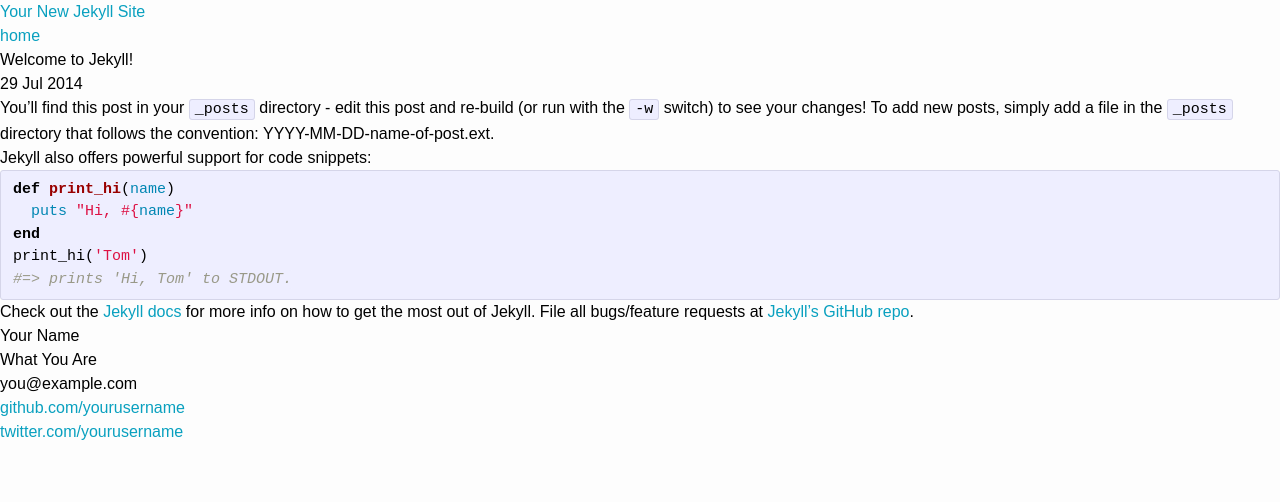
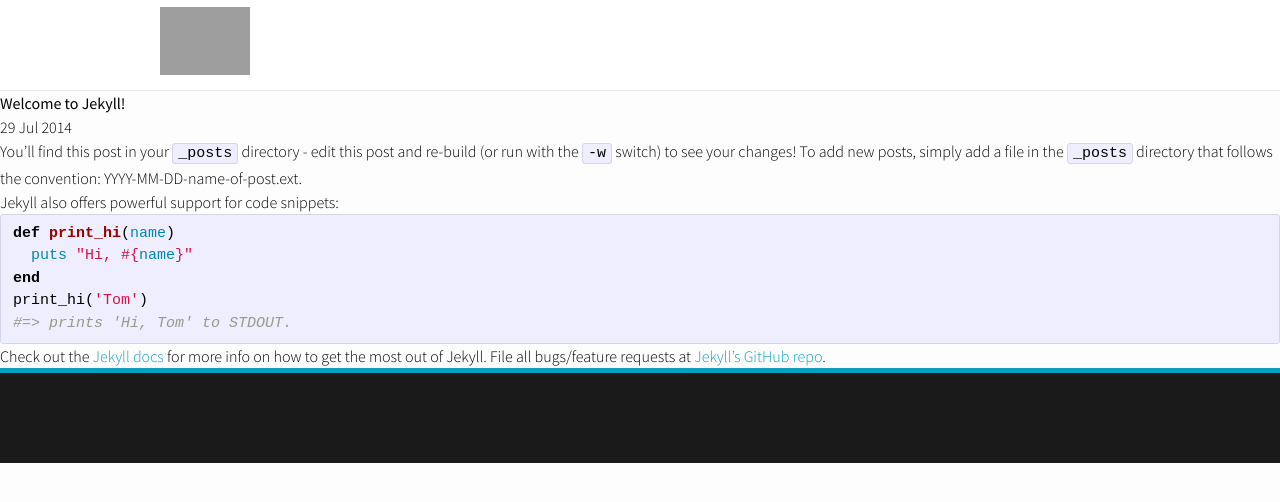
Before and after one commit to technabors/support-patterns, a Jekyll site: the page built from _posts/2014-07-29-welcome-to-jekyll.markdown, in a window 1280 px wide. Shown: the top 502 px of the page. Built offline with Jekyll 4.4.1, drawn with Linux system fonts in a browser that asks for light colours; nearby versions of some CDN libraries; Markdown is read by kramdown in place of the engine named in the settings; grey boxes are pictures that could not be loaded.

Commit message:
adding styles

```diff
--- /dev/null
+++ b/_includes/footer.html
@@ -0,0 +1,61 @@
+<footer class="site-footer">
+
+  <div class="wrap">
+
+    <h2 class="footer-heading">{{ site.title }}</h2>
+
+    <div class="footer-col-1 column">
+      <ul>
+        <li>{{ site.title }}</li>
+        <li><a href="mailto:{{ site.email }}">{{ site.email }}</a></li>
+      </ul>
+    </div>
+
+    <div class="footer-col-2 column">
+      <ul>
+        {% if site.github_username %}<li>
+          <a href="https://github.com/{{ site.github_username }}">
+            <span class="icon github">
+              <svg version="1.1" class="github-icon-svg" xmlns="http://www.w3.org/2000/svg" xmlns:xlink="http://www.w3.org/1999/xlink" x="0px" y="0px"
+                 viewBox="0 0 16 16" enable-background="new 0 0 16 16" xml:space="preserve">
+                <path fill-rule="evenodd" clip-rule="evenodd" fill="#C2C2C2" d="M7.999,0.431c-4.285,0-7.76,3.474-7.76,7.761
+                c0,3.428,2.223,6.337,5.307,7.363c0.388,0.071,0.53-0.168,0.53-0.374c0-0.184-0.007-0.672-0.01-1.32
+                c-2.159,0.469-2.614-1.04-2.614-1.04c-0.353-0.896-0.862-1.135-0.862-1.135c-0.705-0.481,0.053-0.472,0.053-0.472
+                c0.779,0.055,1.189,0.8,1.189,0.8c0.692,1.186,1.816,0.843,2.258,0.645c0.071-0.502,0.271-0.843,0.493-1.037
+                C4.86,11.425,3.049,10.76,3.049,7.786c0-0.847,0.302-1.54,0.799-2.082C3.768,5.507,3.501,4.718,3.924,3.65
+                c0,0,0.652-0.209,2.134,0.796C6.677,4.273,7.34,4.187,8,4.184c0.659,0.003,1.323,0.089,1.943,0.261
+                c1.482-1.004,2.132-0.796,2.132-0.796c0.423,1.068,0.157,1.857,0.077,2.054c0.497,0.542,0.798,1.235,0.798,2.082
+                c0,2.981-1.814,3.637-3.543,3.829c0.279,0.24,0.527,0.713,0.527,1.437c0,1.037-0.01,1.874-0.01,2.129
+                c0,0.208,0.14,0.449,0.534,0.373c3.081-1.028,5.302-3.935,5.302-7.362C15.76,3.906,12.285,0.431,7.999,0.431z"/>
+              </svg>
+            </span>
+            <span class="username">{{ site.github_username }}</span>
+          </a>
+        </li>{% endif %}
+        {% if site.twitter_username %}<li>
+          <a href="https://twitter.com/{{ site.twitter_username }}">
+            <span class="icon twitter">
+              <svg version="1.1" class="twitter-icon-svg" xmlns="http://www.w3.org/2000/svg" xmlns:xlink="http://www.w3.org/1999/xlink" x="0px" y="0px"
+                 viewBox="0 0 16 16" enable-background="new 0 0 16 16" xml:space="preserve">
+                <path fill="#C2C2C2" d="M15.969,3.058c-0.586,0.26-1.217,0.436-1.878,0.515c0.675-0.405,1.194-1.045,1.438-1.809
+                c-0.632,0.375-1.332,0.647-2.076,0.793c-0.596-0.636-1.446-1.033-2.387-1.033c-1.806,0-3.27,1.464-3.27,3.27
+                c0,0.256,0.029,0.506,0.085,0.745C5.163,5.404,2.753,4.102,1.14,2.124C0.859,2.607,0.698,3.168,0.698,3.767
+                c0,1.134,0.577,2.135,1.455,2.722C1.616,6.472,1.112,6.325,0.671,6.08c0,0.014,0,0.027,0,0.041c0,1.584,1.127,2.906,2.623,3.206
+                C3.02,9.402,2.731,9.442,2.433,9.442c-0.211,0-0.416-0.021-0.615-0.059c0.416,1.299,1.624,2.245,3.055,2.271
+                c-1.119,0.877-2.529,1.4-4.061,1.4c-0.264,0-0.524-0.015-0.78-0.046c1.447,0.928,3.166,1.469,5.013,1.469
+                c6.015,0,9.304-4.983,9.304-9.304c0-0.142-0.003-0.283-0.009-0.423C14.976,4.29,15.531,3.714,15.969,3.058z"/>
+              </svg>
+            </span>
+            <span class="username">{{ site.twitter_username }}</span>
+          </a>
+        </li>{% endif %}
+      </ul>
+    </div>
+
+    <div class="footer-col-3 column">
+      <p class="text">{{ site.description }}</p>
+    </div>
+
+  </div>
+
+</footer>
--- /dev/null
+++ b/_includes/head.html
@@ -0,0 +1,14 @@
+<head>
+    <meta charset="utf-8">
+    <meta http-equiv="X-UA-Compatible" content="IE=edge">
+    <title>{% if page.title %}{{ page.title }}{% else %}{{ site.title }}{% endif %}</title>
+    <meta name="viewport" content="width=device-width">
+    <meta name="description" content="{{ site.description }}">
+    <link rel="canonical" href="{{ page.url | replace:'index.html','' | prepend: site.baseurl | prepend: site.url }}">
+
+    <!-- Custom CSS -->
+    <link href='http://fonts.googleapis.com/css?family=Source+Sans+Pro:400,200,300,600,700' rel='stylesheet' type='text/css'>
+    <link href="//maxcdn.bootstrapcdn.com/font-awesome/4.1.0/css/font-awesome.min.css" rel="stylesheet">
+    <link rel="stylesheet" href="{{ "/css/main.css" | prepend: site.baseurl }}">
+
+</head>
--- /dev/null
+++ b/_includes/header.html
@@ -0,0 +1,13 @@
+<header class="site-header">
+
+  <div class="wrap">
+
+    <a class="site-title" href="{{ site.baseurl }}/" style="background-image: url('{{site.baseurl}}/images/logo.png')"></a>
+
+    <nav class="site-nav">
+
+    </nav>
+
+  </div>
+
+</header>
--- a/_layouts/default.html
+++ b/_layouts/default.html
@@ -1,44 +1,14 @@
 <!DOCTYPE html>
 <html>
-    <head>
-        <meta charset="utf-8">
-        <meta http-equiv="X-UA-Compatible" content="IE=edge,chrome=1">
-        <title>{{ page.title }}</title>
-        <meta name="viewport" content="width=device-width">
 
-        <!-- syntax highlighting CSS -->
-        <link rel="stylesheet" href="/css/syntax.css">
+  {% include head.html %}
 
-        <!-- Custom CSS -->
-        <link rel="stylesheet" href="/css/main.css">
-
-    </head>
     <body>
 
-        <div class="site">
-          <div class="header">
-            <h1 class="title"><a href="/">{{ site.name }}</a></h1>
-            <a class="extra" href="/">home</a>
-          </div>
+    {% include header.html %}
+      {{ content }}
 
-          {{ content }}
-
-          <div class="footer">
-            <div class="contact">
-              <p>
-                Your Name<br />
-                What You Are<br />
-                you@example.com
-              </p>
-            </div>
-            <div class="contact">
-              <p>
-                <a href="https://github.com/yourusername">github.com/yourusername</a><br />
-                <a href="https://twitter.com/yourusername">twitter.com/yourusername</a><br />
-              </p>
-            </div>
-          </div>
-        </div>
+    {% include footer.html %}
 
     </body>
 </html>
--- a/css/main.css
+++ b/css/main.css
@@ -406,6 +406,70 @@
   font-size: 15px;
   color: #818181;
 }
+
+/* Syntax Highlighting Styles*/
+/* ----------------------------------------------------------*/
+
+.highlight  { background: #ffffff; }
+.highlight .c { color: #999988; font-style: italic } /* Comment */
+.highlight .err { color: #a61717; background-color: #e3d2d2 } /* Error */
+.highlight .k { font-weight: bold } /* Keyword */
+.highlight .o { font-weight: bold } /* Operator */
+.highlight .cm { color: #999988; font-style: italic } /* Comment.Multiline */
+.highlight .cp { color: #999999; font-weight: bold } /* Comment.Preproc */
+.highlight .c1 { color: #999988; font-style: italic } /* Comment.Single */
+.highlight .cs { color: #999999; font-weight: bold; font-style: italic } /* Comment.Special */
+.highlight .gd { color: #000000; background-color: #ffdddd } /* Generic.Deleted */
+.highlight .gd .x { color: #000000; background-color: #ffaaaa } /* Generic.Deleted.Specific */
+.highlight .ge { font-style: italic } /* Generic.Emph */
+.highlight .gr { color: #aa0000 } /* Generic.Error */
+.highlight .gh { color: #999999 } /* Generic.Heading */
+.highlight .gi { color: #000000; background-color: #ddffdd } /* Generic.Inserted */
+.highlight .gi .x { color: #000000; background-color: #aaffaa } /* Generic.Inserted.Specific */
+.highlight .go { color: #888888 } /* Generic.Output */
+.highlight .gp { color: #555555 } /* Generic.Prompt */
+.highlight .gs { font-weight: bold } /* Generic.Strong */
+.highlight .gu { color: #aaaaaa } /* Generic.Subheading */
+.highlight .gt { color: #aa0000 } /* Generic.Traceback */
+.highlight .kc { font-weight: bold } /* Keyword.Constant */
+.highlight .kd { font-weight: bold } /* Keyword.Declaration */
+.highlight .kp { font-weight: bold } /* Keyword.Pseudo */
+.highlight .kr { font-weight: bold } /* Keyword.Reserved */
+.highlight .kt { color: #445588; font-weight: bold } /* Keyword.Type */
+.highlight .m { color: #009999 } /* Literal.Number */
+.highlight .s { color: #d14 } /* Literal.String */
+.highlight .na { color: #008080 } /* Name.Attribute */
+.highlight .nb { color: #0086B3 } /* Name.Builtin */
+.highlight .nc { color: #445588; font-weight: bold } /* Name.Class */
+.highlight .no { color: #008080 } /* Name.Constant */
+.highlight .ni { color: #800080 } /* Name.Entity */
+.highlight .ne { color: #990000; font-weight: bold } /* Name.Exception */
+.highlight .nf { color: #990000; font-weight: bold } /* Name.Function */
+.highlight .nn { color: #555555 } /* Name.Namespace */
+.highlight .nt { color: #000080 } /* Name.Tag */
+.highlight .nv { color: #008080 } /* Name.Variable */
+.highlight .ow { font-weight: bold } /* Operator.Word */
+.highlight .w { color: #bbbbbb } /* Text.Whitespace */
+.highlight .mf { color: #009999 } /* Literal.Number.Float */
+.highlight .mh { color: #009999 } /* Literal.Number.Hex */
+.highlight .mi { color: #009999 } /* Literal.Number.Integer */
+.highlight .mo { color: #009999 } /* Literal.Number.Oct */
+.highlight .sb { color: #d14 } /* Literal.String.Backtick */
+.highlight .sc { color: #d14 } /* Literal.String.Char */
+.highlight .sd { color: #d14 } /* Literal.String.Doc */
+.highlight .s2 { color: #d14 } /* Literal.String.Double */
+.highlight .se { color: #d14 } /* Literal.String.Escape */
+.highlight .sh { color: #d14 } /* Literal.String.Heredoc */
+.highlight .si { color: #d14 } /* Literal.String.Interpol */
+.highlight .sx { color: #d14 } /* Literal.String.Other */
+.highlight .sr { color: #009926 } /* Literal.String.Regex */
+.highlight .s1 { color: #d14 } /* Literal.String.Single */
+.highlight .ss { color: #990073 } /* Literal.String.Symbol */
+.highlight .bp { color: #999999 } /* Name.Builtin.Pseudo */
+.highlight .vc { color: #008080 } /* Name.Variable.Class */
+.highlight .vg { color: #008080 } /* Name.Variable.Global */
+.highlight .vi { color: #008080 } /* Name.Variable.Instance */
+.highlight .il { color: #009999 } /* Literal.Number.Integer.Long */
 
 
 /* Post styles */
--- a/index.html
+++ b/index.html
@@ -1,6 +1,6 @@
 ---
 layout: default
-title: Your New Jekyll Site
+title: Support Patterns
 ---
 
 <div id="home">
```
Also changed, not shown: _layouts/footer.html (added, +24 -0 lines).
